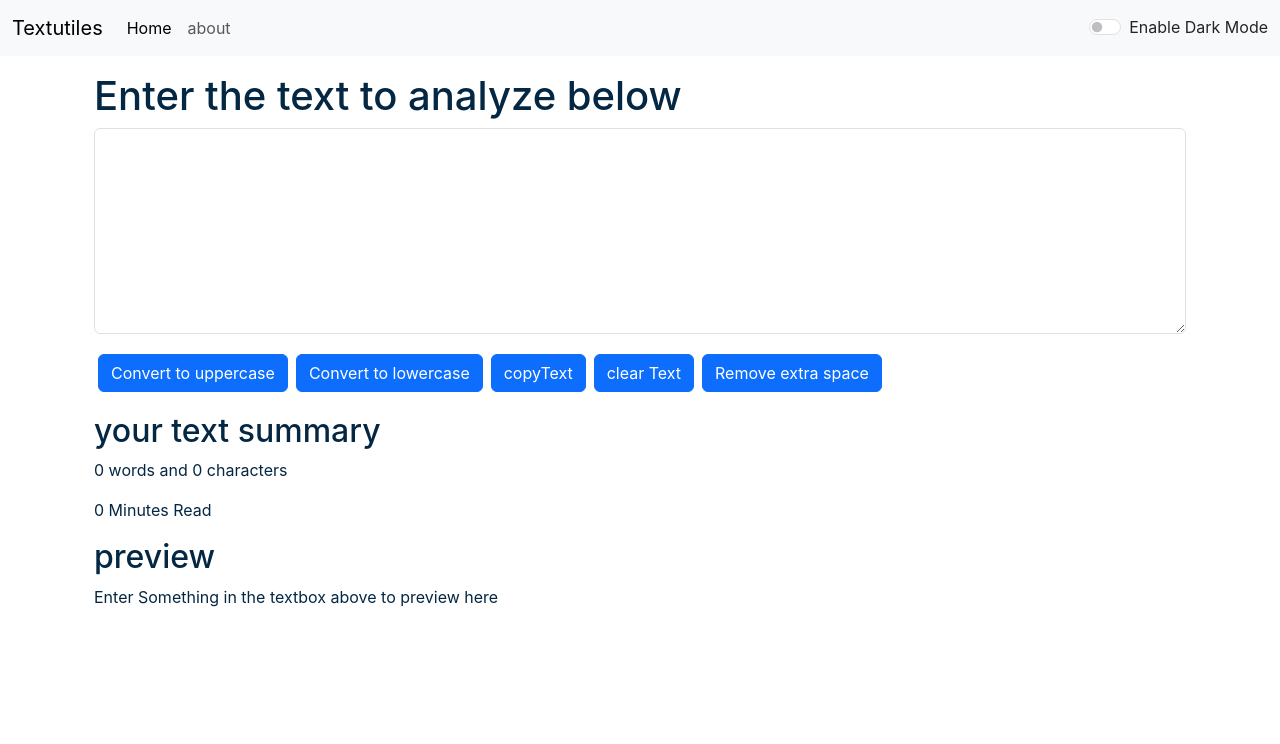
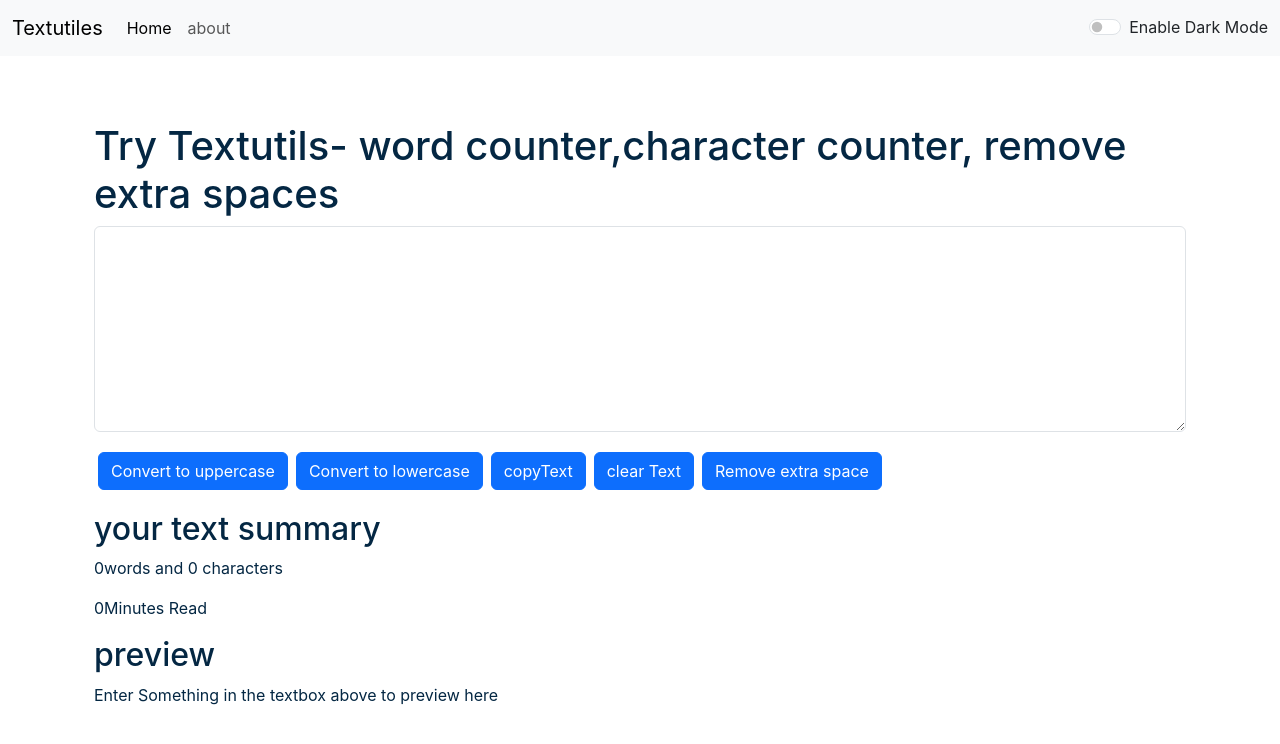
Before and after one commit to gurjardurgesh88/Text-editor-app, a React (Create React App) app: page / in a window 1280 px wide. Shown: the top 744 px of the page. Built offline with nearby package versions, Linux system fonts and the light colour scheme.

Commit message:
add about and router

```diff
--- a/public/index.html
+++ b/public/index.html
@@ -7,7 +7,7 @@
     <meta name="theme-color" content="#000000" />
     <meta
       name="description"
-      content="Textutiles is a text based utility which can be used to menuplate your text in the way you want. "
+      content="Textutiles is a word counter and a character counting text based utility which can be used to menuplate your text in the way you want. You can remove extra spaces, copy the manipulated text as well as convert your text from Uppercase to lowercase and lowercase to Uppercase"
     />
     <link rel="apple-touch-icon" href="%PUBLIC_URL%/favicon-16x16.png" />
     <!--
@@ -24,7 +24,7 @@
       work correctly both with client-side routing and a non-root public URL.
       Learn how to configure a non-root public URL by running `npm run build`.
     -->
-    <title>Textutiles - HOME</title>
+    <title>Textutiles - word counter | character counter | lowercase to Uppercase | Uppercase to lowercase</title>
     <link href="https://cdn.jsdelivr.net/npm/bootstrap@5.3.6/dist/css/bootstrap.min.css" rel="stylesheet"
       integrity="sha384-4Q6Gf2aSP4eDXB8Miphtr37CMZZQ5oXLH2yaXMJ2w8e2ZtHTl7GptT4jmndRuHDT" crossorigin="anonymous">
   </head>
--- a/src/App.js
+++ b/src/App.js
@@ -62,7 +62,7 @@ function App() {
               element={
                 <TextForm
                   showAlert={showAlert}
-                  heading="Enter the text to analyze below"
+                  heading=" Try Textutils- word counter,character counter, remove extra spaces"
                   mode={mode}
                 />
               }
@@ -72,8 +72,5 @@ function App() {
       </Router>
     </>
   );
-
 }
-console.log("🌟 This is the latest deployed version - updated");
-
 export default App;
--- a/src/components/Alert.js
+++ b/src/components/Alert.js
@@ -8,14 +8,15 @@ function Alert({
     return lower.charAt(0).toUpperCase() + lower.slice(1);
   }
   return (
-    alert && (
-      <div
-        className={`alert alert-${alert.type} alert-dismissible fade show`}
-        role="alert"
-      >
-        <strong>{capaitalize(alert.type)}</strong>:{alert.msg}
+    <div style = {{height: '50px'}}>
+    {alert &&
+    <div className={`alert alert-${alert.type} alert-dismissible fade show`}
+      role="alert"
+    >
+      <strong>{capaitalize(alert.type)}</strong>:{alert.msg}
+    </div>}
       </div>
-    )
+
   );
 }
 
--- a/src/components/TextForm.js
+++ b/src/components/TextForm.js
@@ -43,7 +43,7 @@ export default function TextForm(props)
         className="container"
         style={{ color: mode === "dark" ? "white" : "#042743" }}
       >
-        <h1>{heading} </h1>
+        <h1 className = "mb-2">{heading} </h1>
         <div className="mb-3">
           <textarea
             className="form-control"
@@ -78,18 +78,11 @@ export default function TextForm(props)
         style={{ color: mode === "dark" ? "white" : "#042743" }}
       >
         <h2>your text summary</h2>
-        <p>
-          {
-            text
-              .trim()
-              .split(/\s+/)
-              .filter((el) => el.length !== 0).length
-          }{" "}
-          words and {text.replace(/\s/g, "").length} characters
+        <p>{text.split(" ").filter((e)=> {return e.length !==0}).length}words and {text.length} characters
         </p>
 
         <p>
-          {0.008 * text.split(" ").filter((el) => el.length !== 0).length}{" "}
+          {0.008 * text.split("").filter((e) => { return e.length !== 0 }).length}
           Minutes Read
         </p>
         <h2>preview</h2>
```
Also changed, not shown: 1 other file (tests, documents, lock files or other folders).
